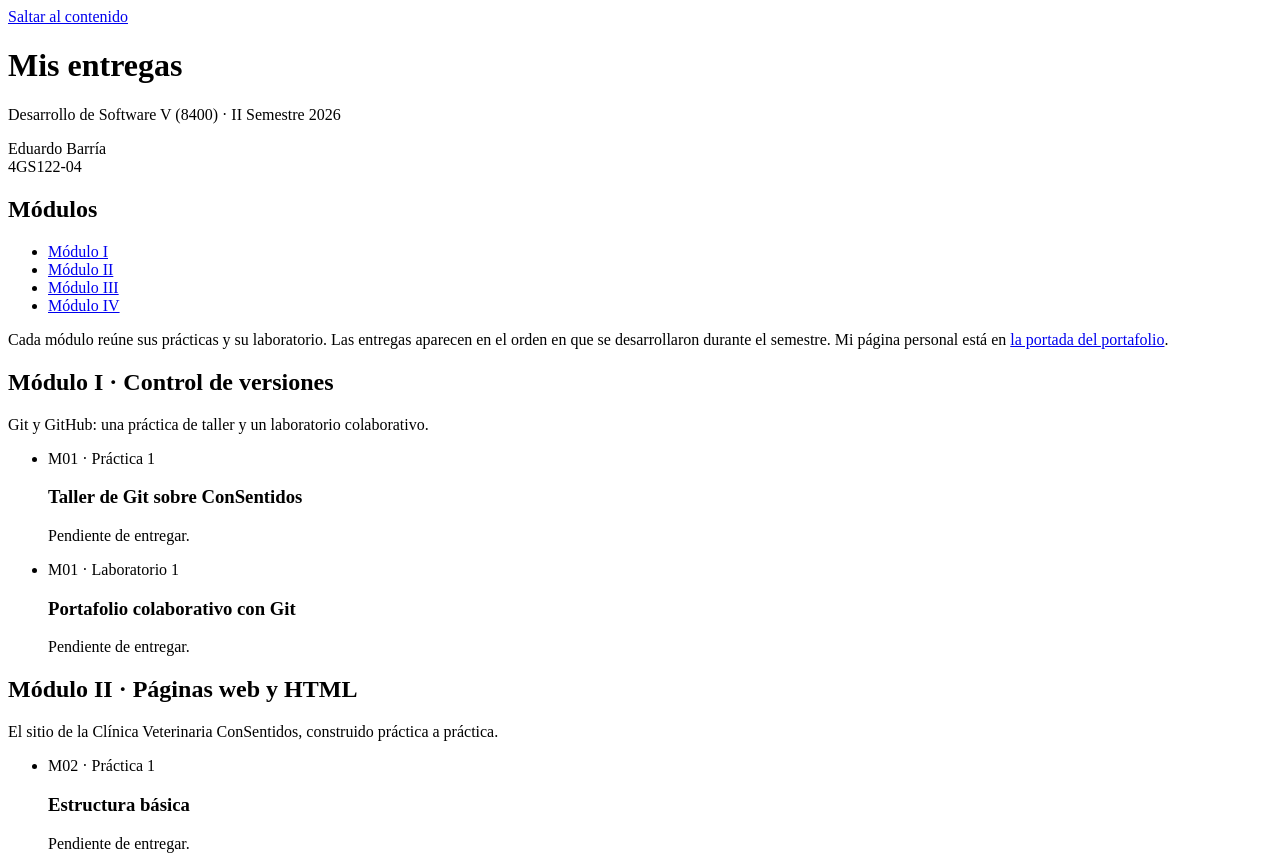
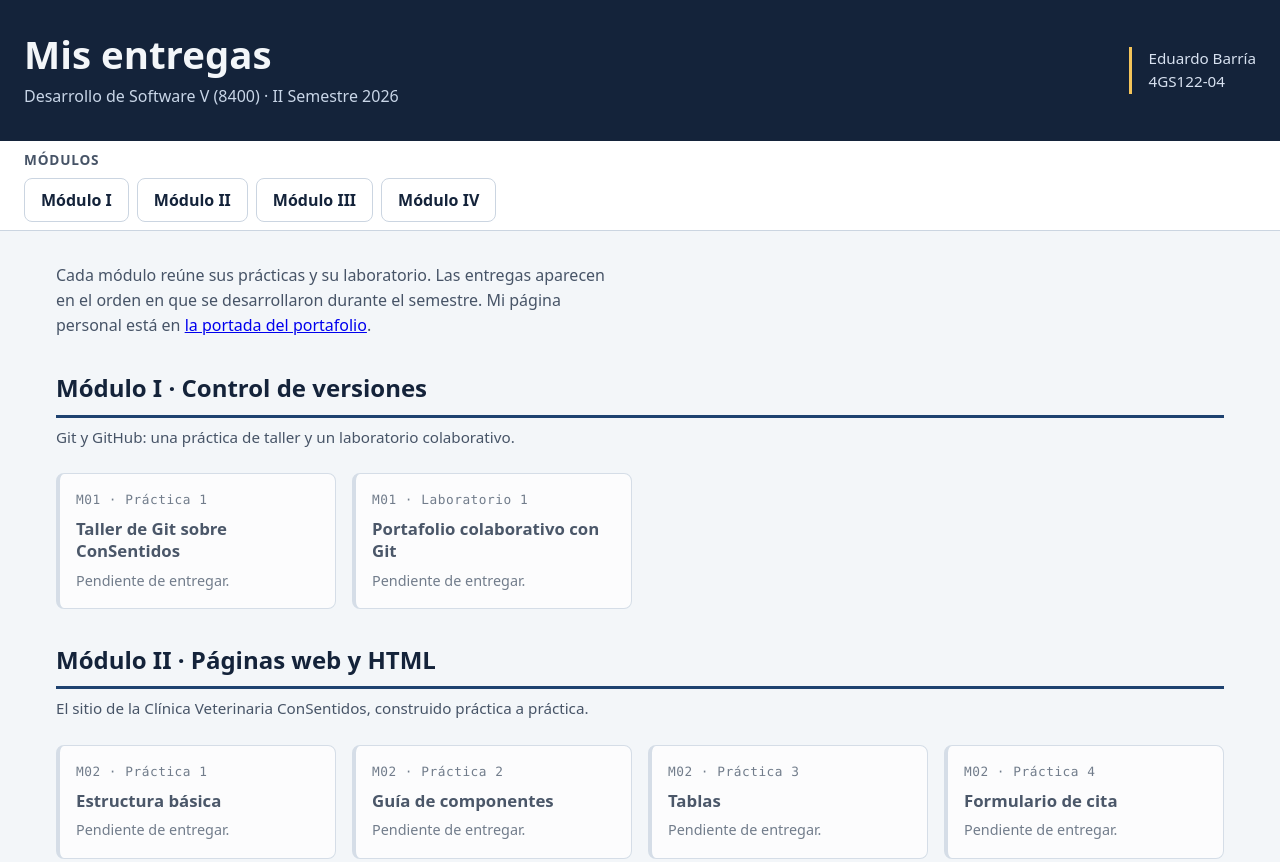
Before and after one commit to eduardobarria8/2026ii-dsv-portafolio-4gs122-04-barria-eduardo, a plain HTML site: page docs/modulos/index.html in a window 1280 px wide. Shown: the top 862 px of the page. Drawn offline with Linux system fonts and the light colour scheme.

Commit message:
arregle el css de entregas

```diff
--- /dev/null
+++ b/docs/assets/css/entregas.css
@@ -0,0 +1,281 @@
+/* =====================================================================
+   entregas.css — Índice de entregas del portafolio
+   Desarrollo de Software V · II Semestre 2026
+   Misma paleta que consentidos.css, para que el curso se vea de una pieza.
+   ===================================================================== */
+
+:root {
+  color-scheme: light dark;
+
+  --tinta: #14233A;
+  --marino: #1E4270;
+  --marino-claro: #DCE6F3;
+  --ambar: #F4C45A;
+  --salvia: #2E6A4F;
+  --fondo: #F3F6F9;
+  --superficie: #FFFFFF;
+  --borde: #CBD5E1;
+  --texto: #14233A;
+  --texto-suave: #475467;
+
+  --fuente: system-ui, -apple-system, "Segoe UI", Roboto, sans-serif;
+  --fuente-mono: ui-monospace, "Cascadia Code", Consolas, monospace;
+
+  --e1: 0.5rem;
+  --e2: 1rem;
+  --e3: 1.5rem;
+  --e4: 2rem;
+  --radio: 0.5rem;
+}
+
+@media (prefers-color-scheme: dark) {
+  :root {
+    --fondo: #0F1824;
+    --superficie: #17222F;
+    --borde: #2C3A4C;
+    --texto: #E6EDF6;
+    --texto-suave: #9FB0C6;
+    --marino-claro: #22334A;
+  }
+}
+
+* { box-sizing: border-box; }
+
+body {
+  margin: 0;
+  padding: 0;
+  background-color: var(--fondo);
+  color: var(--texto);
+  font-family: var(--fuente);
+  line-height: 1.55;
+}
+
+/* Enlace para saltar al contenido */
+body > a:first-child {
+  position: absolute;
+  top: -10rem;
+  left: var(--e2);
+  z-index: 10;
+  padding: var(--e1) var(--e2);
+  border-radius: var(--radio);
+  background-color: var(--ambar);
+  color: #14233A;
+  font-weight: 700;
+}
+
+body > a:first-child:focus { top: var(--e2); }
+
+:focus-visible {
+  outline: 3px solid var(--ambar);
+  outline-offset: 2px;
+}
+
+/* ------------------------------------------------------------ cabecera */
+body > header {
+  display: flex;
+  flex-wrap: wrap;
+  align-items: center;
+  gap: var(--e3);
+  padding: var(--e4) var(--e3);
+  background-color: var(--tinta);
+  color: #F3F6F9;
+}
+
+body > header hgroup { margin: 0; }
+
+body > header h1 {
+  margin: 0;
+  font-size: clamp(1.6rem, 1.1rem + 2.2vw, 2.4rem);
+  line-height: 1.15;
+}
+
+body > header hgroup p {
+  margin: var(--e1) 0 0;
+  color: #C9D6E8;
+}
+
+body > header > p {
+  margin: 0;
+  margin-inline-start: auto;
+  padding-left: var(--e2);
+  border-left: 3px solid var(--ambar);
+  font-size: 0.95rem;
+  color: #D7E1F0;
+}
+
+/* ---------------------------------------------------------- navegación */
+body > nav {
+  padding: var(--e1) var(--e3);
+  border-bottom: 1px solid var(--borde);
+  background-color: var(--superficie);
+}
+
+body > nav h2 {
+  margin: 0;
+  font-size: 0.85rem;
+  text-transform: uppercase;
+  letter-spacing: 0.06em;
+  color: var(--texto-suave);
+}
+
+body > nav ul {
+  display: flex;
+  flex-wrap: wrap;
+  gap: var(--e1);
+  margin: var(--e1) 0 0;
+  padding: 0;
+  list-style: none;
+}
+
+body > nav a {
+  display: flex;
+  align-items: center;
+  min-height: 2.75rem;
+  padding: 0 var(--e2);
+  border: 1px solid var(--borde);
+  border-radius: var(--radio);
+  color: var(--texto);
+  text-decoration: none;
+  font-weight: 600;
+}
+
+body > nav a:hover { background-color: var(--marino-claro); }
+
+/* ------------------------------------------------------------ contenido */
+main {
+  max-width: 76rem;
+  margin: 0 auto;
+  padding: var(--e4) var(--e3);
+}
+
+.intro {
+  max-width: 60ch;
+  margin: 0 0 var(--e4);
+  color: var(--texto-suave);
+}
+
+main section + section { margin-top: var(--e4); }
+
+main h2 {
+  margin: 0;
+  padding-bottom: var(--e1);
+  border-bottom: 3px solid var(--marino);
+  font-size: 1.5rem;
+}
+
+.resumen {
+  margin: var(--e1) 0 var(--e3);
+  color: var(--texto-suave);
+  font-size: 0.95rem;
+}
+
+/* --------------------------------------------------------- estudiantes */
+.estudiantes {
+  display: grid;
+  grid-template-columns: repeat(auto-fill, minmax(17rem, 1fr));
+  gap: var(--e2);
+  margin: 0;
+  padding: 0;
+  list-style: none;
+}
+
+.estudiantes article {
+  display: flex;
+  flex-direction: column;
+  gap: var(--e1);
+  height: 100%;
+  padding: var(--e2);
+  border: 1px solid var(--borde);
+  border-left: 4px solid var(--marino);
+  border-radius: var(--radio);
+  background-color: var(--superficie);
+}
+
+.estudiantes article.pendiente {
+  border-left-color: var(--borde);
+  opacity: 0.75;
+}
+
+.codigo {
+  margin: 0;
+  font-family: var(--fuente-mono);
+  font-size: 0.8rem;
+  letter-spacing: 0.04em;
+  color: var(--texto-suave);
+}
+
+.estudiantes h3 {
+  margin: 0;
+  font-size: 1.05rem;
+  line-height: 1.3;
+}
+
+.estudiantes h3 a {
+  color: var(--marino);
+  text-decoration: none;
+}
+
+.estudiantes h3 a:hover { text-decoration: underline; }
+
+.aviso {
+  margin: 0;
+  font-size: 0.9rem;
+  color: var(--texto-suave);
+}
+
+/* Etiquetas de entrega */
+.entregas {
+  display: flex;
+  flex-wrap: wrap;
+  gap: 0.35rem;
+  margin: var(--e1) 0 0;
+  padding: 0;
+  list-style: none;
+}
+
+.entregas a {
+  display: inline-flex;
+  align-items: center;
+  justify-content: center;
+  min-width: 2.5rem;
+  min-height: 2.25rem;
+  padding: 0 0.5rem;
+  border: 1px solid var(--borde);
+  border-radius: var(--radio);
+  background-color: var(--marino-claro);
+  color: var(--tinta);
+  font-family: var(--fuente-mono);
+  font-size: 0.8rem;
+  font-weight: 700;
+  text-decoration: none;
+}
+
+.entregas a:hover {
+  background-color: var(--marino);
+  color: #FFFFFF;
+}
+
+.repo {
+  margin: auto 0 0;
+  padding-top: var(--e1);
+  font-size: 0.85rem;
+}
+
+.repo a { color: var(--texto-suave); }
+
+/* ------------------------------------------------------------------ pie */
+body > footer {
+  margin-top: var(--e4);
+  padding: var(--e3);
+  border-top: 1px solid var(--borde);
+  background-color: var(--superficie);
+  color: var(--texto-suave);
+  font-size: 0.9rem;
+}
+
+body > footer p { margin: 0 0 var(--e1); }
+
+@media print {
+  body > nav, body > a:first-child { display: none; }
+  .estudiantes { grid-template-columns: repeat(3, 1fr); }
+}
```
Also changed, not shown: docs/index.html (+1 -14 lines).
